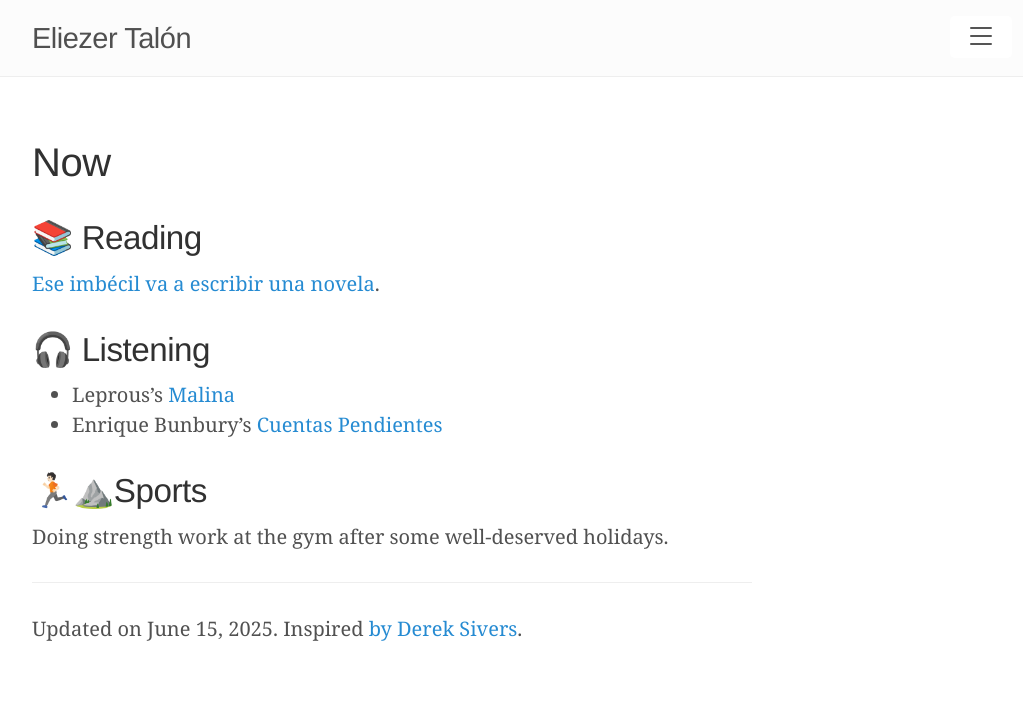
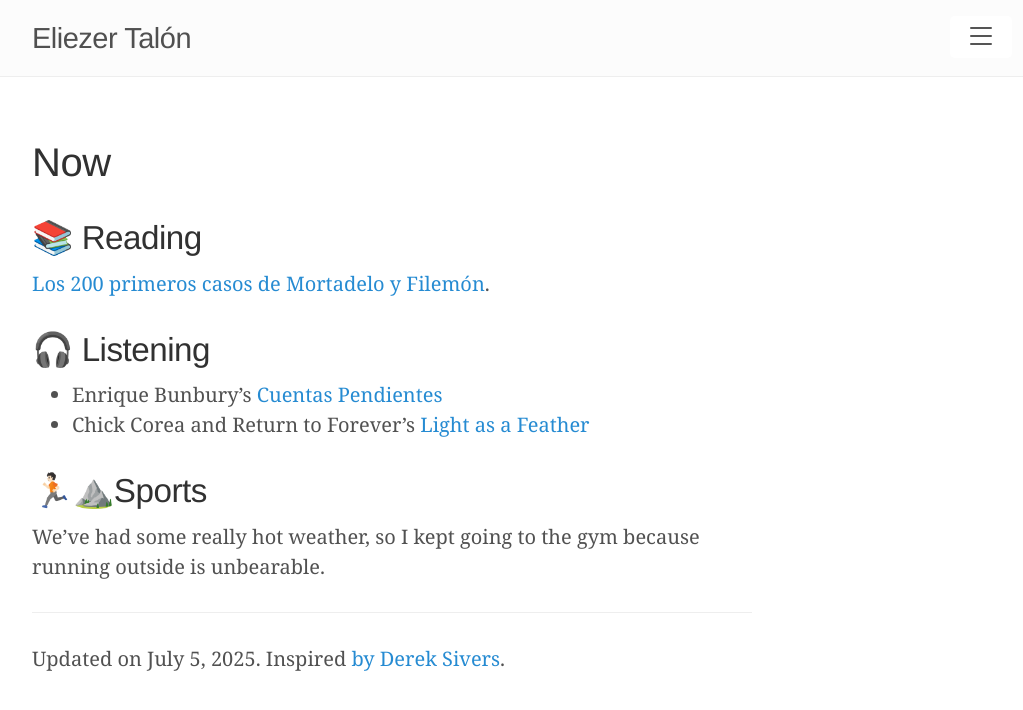
Before and after one commit to elitalon/elitalon.github.io, a Jekyll site: the page built from now.md, in a window 1280 px wide. Shown: the top 710 px of the page, without its empty margins (248-1271 px from the left). Built offline with Jekyll 4.4.1, drawn with Linux system fonts in a browser that asks for light colours.

Commit message:
Update 'Now'

```diff
--- a/now.md
+++ b/now.md
@@ -1,18 +1,18 @@
 ---
 layout: page
 title: Now
-date: 2025-06-15
+date: 2025-07-05
 ---
 
 ## 📚 Reading
-[Ese imbécil va a escribir una novela](https://www.penguinlibros.com/es/literatura-contemporanea/371662-libro-ese-imbecil-va-a-escribir-una-novela-9788410496873).
+[Los 200 primeros casos de Mortadelo y Filemón](https://www.penguinlibros.com/es/libros-ninos-7-anos/370418-libro-los-200-primeros-casos-de-mortadelo-y-filemon-9788402430557).
 
 ## 🎧 Listening
-- Leprous's [Malina](https://en.wikipedia.org/wiki/Malina_(album))
 - Enrique Bunbury's [Cuentas Pendientes](https://es.wikipedia.org/wiki/Cuentas_pendientes)
+- Chick Corea and Return to Forever's [Light as a Feather](https://en.wikipedia.org/wiki/Light_as_a_Feather)
 
 ## 🏃🏻⛰️Sports
-Doing strength work at the gym after some well-deserved holidays.
+We've had some really hot weather, so I kept going to the gym because running outside is unbearable.
 
 ---
 
```
